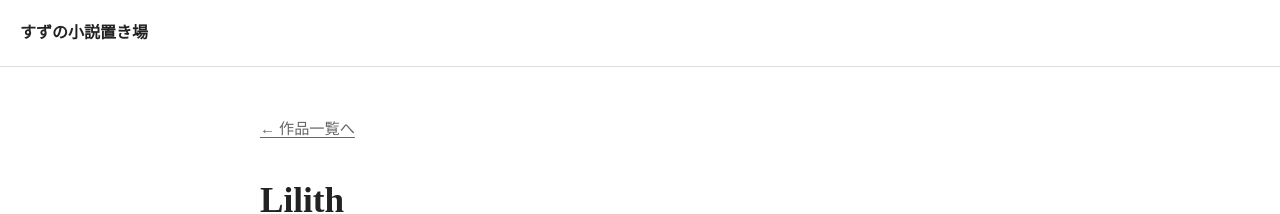
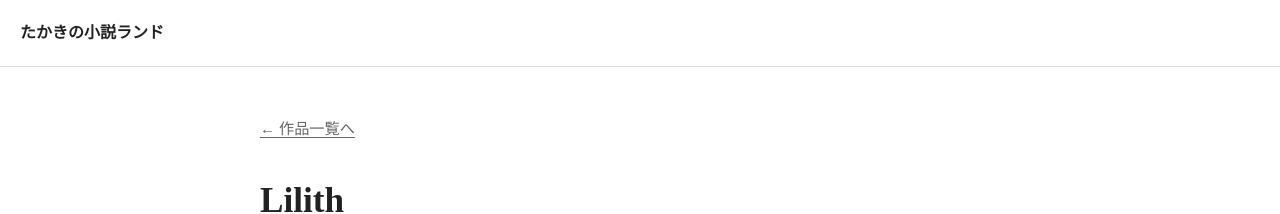
Before and after one commit to takakiiiii/novel_site, a Jekyll site: the page built from _chapters/short-stories/01.md, in a window 1280 px wide and 900 px high. Shown: the top 214 px of the window. Built offline with Jekyll 4.4.1, drawn with Linux system fonts in a browser that asks for light colours; some of the changed text lies outside the part shown.

Commit message:
_config.yml を更新

```diff
--- a/_config.yml
+++ b/_config.yml
@@ -1,5 +1,5 @@
-title: すずの小説置き場
-description: 小説を置いておくためのシンプルな個人サイト
+title: たかきの小説ランド
+description: お話が読めます。
 theme: null
 
 collections:
```
